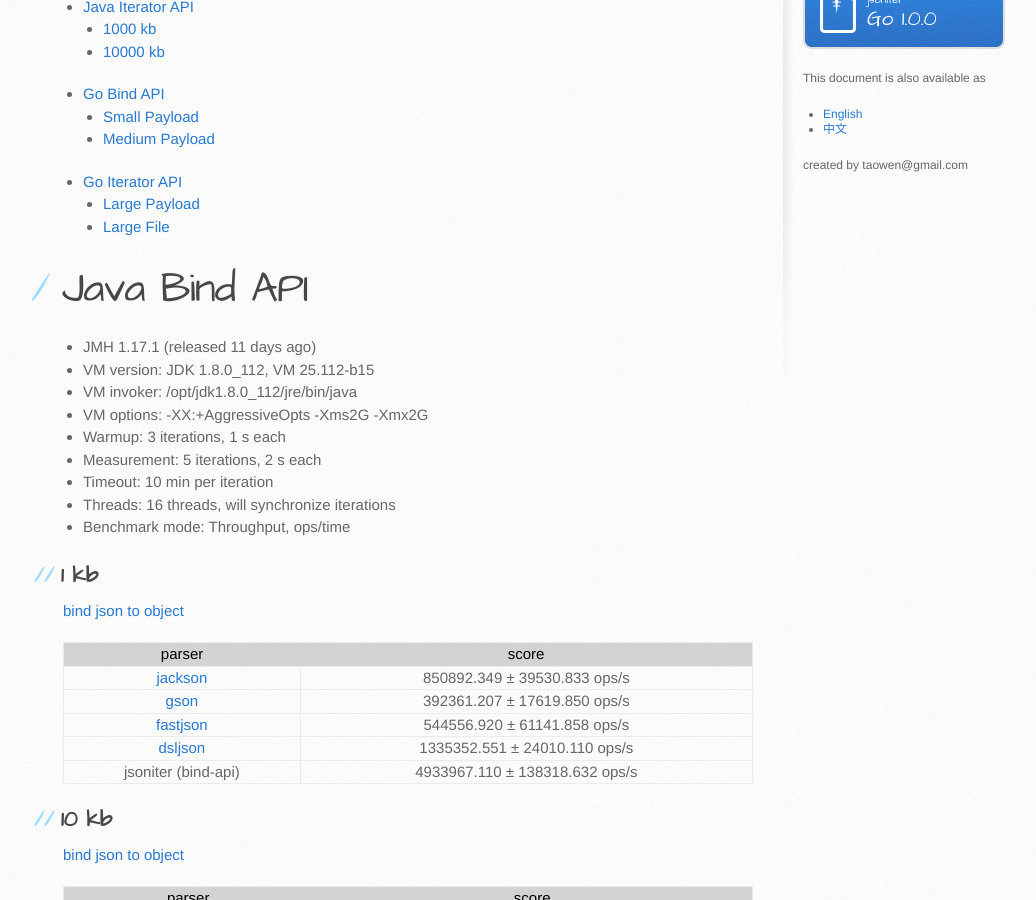
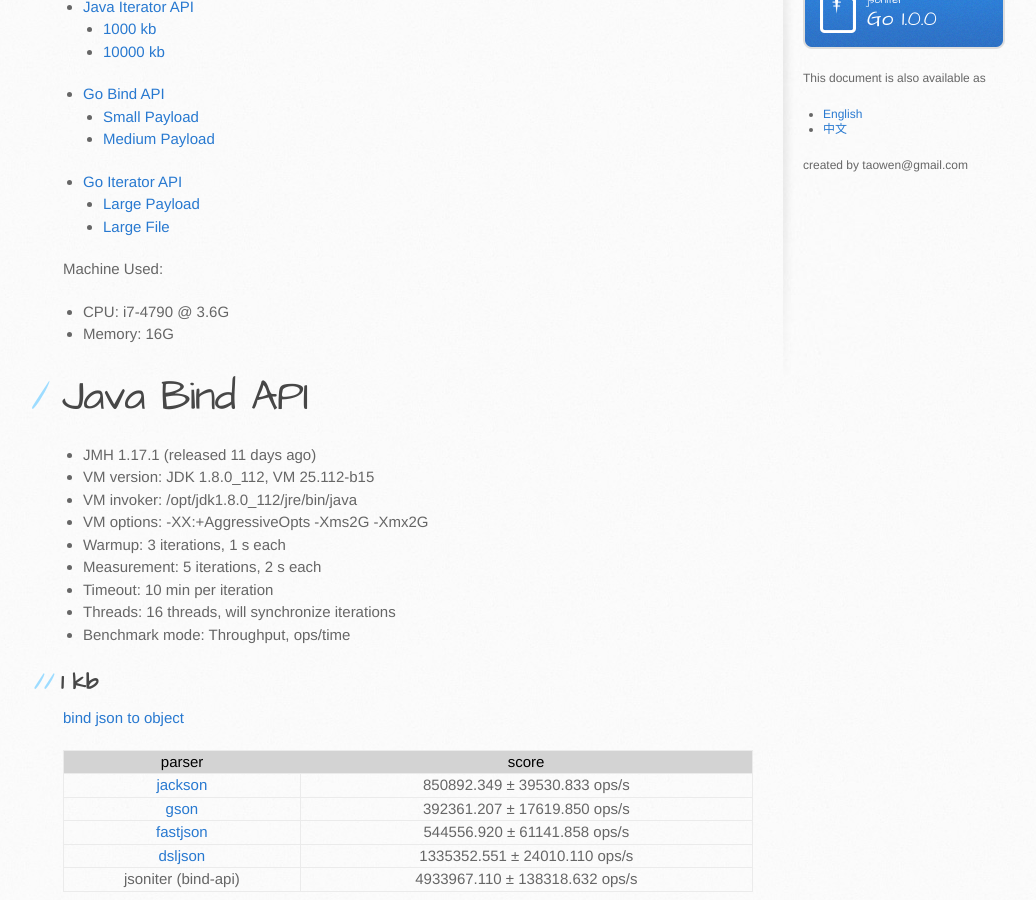
Before and after one commit to json-iterator/json-iterator.github.io, a Jekyll site: the page built from benchmark.md, in a window 1280 px wide and 900 px high, scrolled down 395 px. Shown: the whole window, without its empty margins (107-1143 px from the left). Built offline with Jekyll 4.4.1, drawn with Linux system fonts in a browser that asks for light colours.

Commit message:
Update benchmark.md

```diff
--- a/benchmark.md
+++ b/benchmark.md
@@ -5,6 +5,11 @@
 
 * TOC
 {:toc}
+
+Machine Used:
+
+* CPU: i7-4790 @ 3.6G
+* Memory: 16G
 
 # Java Bind API
 
```
